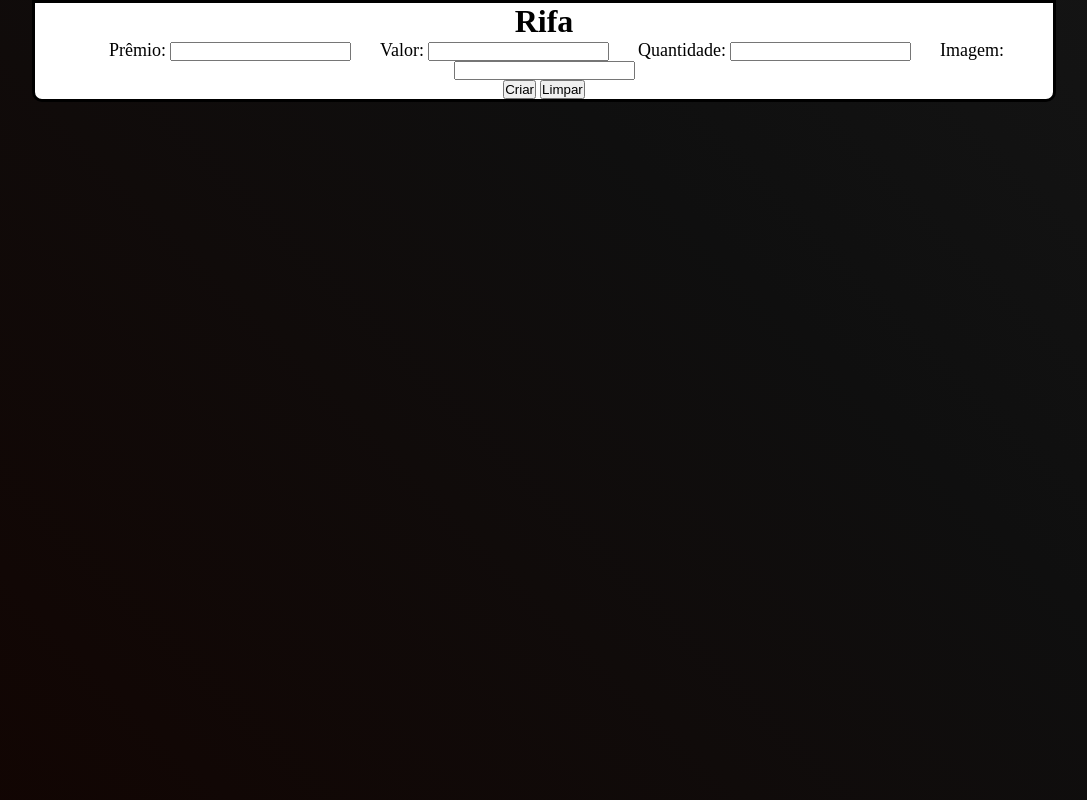
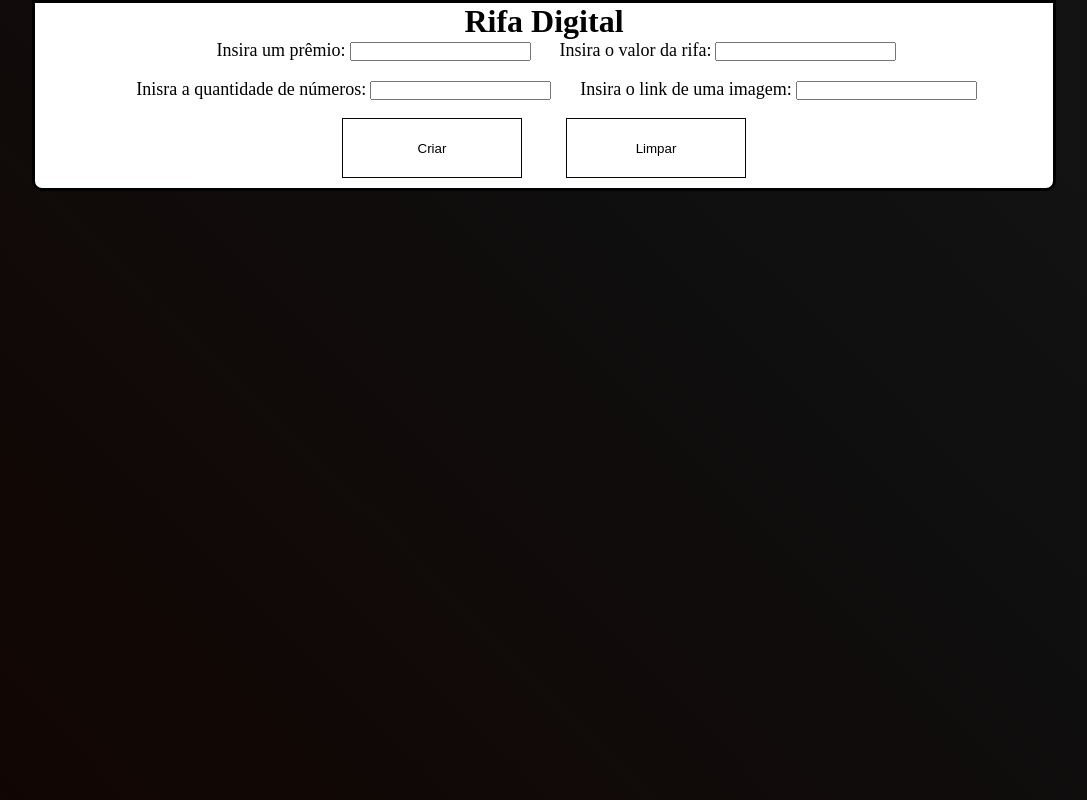
Before and after one commit to S0L4RT/rifa-php, a PHP site: page / in a window 1280 px wide. Shown: the whole page, without its empty margins (96-1183 px from the left). Run offline with PHP 8.4, Linux system fonts and the light colour scheme.

Commit message:
Update index.php

```diff
--- a/index.php
+++ b/index.php
@@ -9,23 +9,21 @@
 <body>
     <div class="container">
     <form action="rifa.php" method="POST">
-        <h1>Rifa</h1>
-        <label for="premio">Prêmio:</label>
+        <h1>Rifa Digital</h1>
+        <label for="premio" >Insira um prêmio:</label>
         <input type="text" name="premio">
 
-        <label for="valor">Valor:</label>
-        <input type="text" name="valor">
+        <label for="valor">Insira o valor da rifa:</label>
+        <input type="number" name="valor">
+        <br><br>
+        <label for="quantNum">Inisra a quantidade de números:</label>
+        <input type="number" name="quantNum">
 
-        <label for="quantNum">Quantidade:</label>
-        <input type="text" name="quantNum">
-
-        <label for="img">Imagem:</label>
+        <label for="img">Insira o link de uma imagem:</label>
         <input type="url" name="img">
-
-        <br>
-
-        <input type="submit" value="Criar">
-        <input type="reset" value="Limpar"><br>
+        <br><br>
+        <input type="submit" value="Criar" class="botao">
+        <input type="reset" value="Limpar" class="botao"><br>
     </form>
     <?php
     if($_SERVER["REQUEST_METHOD"] == "POST"){
```
